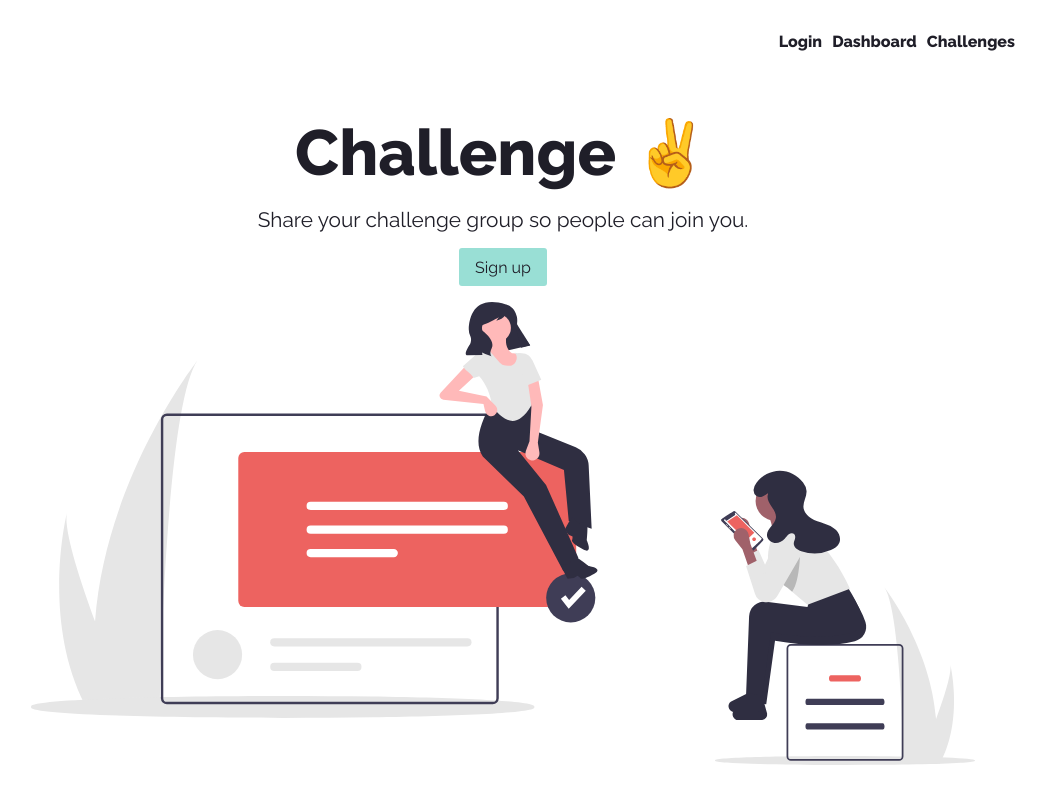
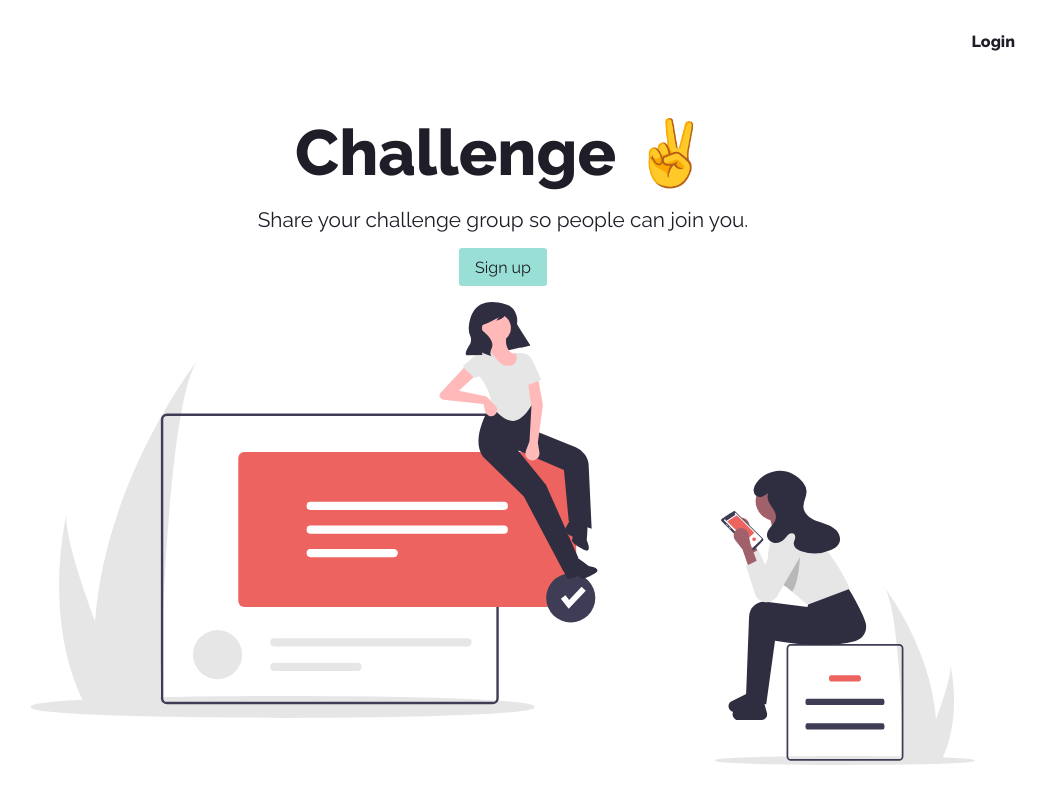
Before and after one commit to karolinedealencar/challenge, a React (Create React App) app: page / in a window 1280 px wide. Shown: the top 804 px of the page, without its empty margins (137-1183 px from the left). Built offline with nearby package versions, Linux system fonts and the light colour scheme.

Commit message:
add redirect

```diff
--- a/src/App.js
+++ b/src/App.js
@@ -1,5 +1,5 @@
-import React, { useState } from "react";
-import { Router } from "@reach/router";
+import React, { useState, useEffect } from "react";
+import { Router, Redirect } from "@reach/router";
 
 import Nav from "./components/nav";
 import Alert from "./components/alert";
@@ -26,10 +26,21 @@ const App = () => {
     setAlert,
   };
 
+  useEffect(() => {
+    localStorage.getItem("token")
+      ? setUserLoggedIn(true)
+      : setUserLoggedIn(false);
+  }, []);
+
   return (
     <AppContext.Provider value={userSettings}>
       {alert.message && <Alert alert={alert} />}
+
       <Nav />
+
+      {userLoggedIn && <Redirect noThrow from="/login" to="/dashboard" />}
+      {userLoggedIn && <Redirect noThrow from="/sign-up" to="/dashboard" />}
+      {userLoggedIn && <Redirect noThrow from="/" to="/dashboard" />}
 
       <Router>
         <Home path="/" />
--- a/src/components/login/index.js
+++ b/src/components/login/index.js
@@ -32,6 +32,7 @@ const Login = () => {
       const login = await handleLogin(username, password);
       localStorage.setItem("token", login.token);
       myContext.setUserLoggedIn(true);
+      myContext.setAlert({ message: null, type: null });
     } catch (error) {
       myContext.setAlert({ message: error.message, type: "error" });
     }
--- a/src/components/nav/index.css
+++ b/src/components/nav/index.css
@@ -17,13 +17,15 @@
   margin-left: 10px;
 }
 
-.nav__link {
-    color: #1F1E28;
+.nav__link,
+.nav__item {
+  cursor: pointer;
+  color: #1f1e28;
   font-weight: 800;
   text-decoration: none;
-    transition: .2s ease-in-out;
+  transition: 0.2s ease-in-out;
 }
 
 .nav__link:hover {
-    opacity: .5;
+  opacity: 0.5;
 }
--- a/src/components/nav/index.js
+++ b/src/components/nav/index.js
@@ -1,39 +1,55 @@
-import React from "react";
+import React, { useContext, useState } from "react";
 import { Link } from "@reach/router";
+import { Redirect } from "@reach/router";
 
-import "./index.css"
+import "./index.css";
+import AppContext from "../appContext";
 
-const Nav = () => (
+const Nav = () => {
+  const myContext = useContext(AppContext);
+  const [redirect, setRedirect] = useState(false);
+
+  const handleLogout = () => {
+    myContext.setUserLoggedIn(false);
+    localStorage.removeItem("token");
+    setRedirect(true);
+  };
+
+  return (
     <header>
+      {redirect && <Redirect to="/login" />}
       <nav className="nav">
         <ul className="nav__list">
+          {!myContext.userLoggedIn && (
             <li className="nav__item">
-                    <Link
-                        className="nav__link"
-                        to="/login"
-                    >
+              <Link className="nav__link" to="/login">
                 Login
               </Link>
             </li>
+          )}
+          {myContext.userLoggedIn && (
             <li className="nav__item">
-                    <Link
-                        className="nav__link"
-                        to="/dashboard"
-                    >
+              <Link className="nav__link" to="/dashboard">
                 Dashboard
               </Link>
             </li>
+          )}
+          {myContext.userLoggedIn && (
             <li className="nav__item">
-                    <Link
-                        className="nav__link"
-                        to="/challenges"
-                    >
+              <Link className="nav__link" to="/challenges">
                 Challenges
               </Link>
             </li>
+          )}
+          {myContext.userLoggedIn && (
+            <li className="nav__item" onClick={handleLogout}>
+              Logout
+            </li>
+          )}
         </ul>
       </nav>
     </header>
   );
+};
 
-export default Nav
+export default Nav;
```
Lines whose indentation alone changed are shown as unchanged.
